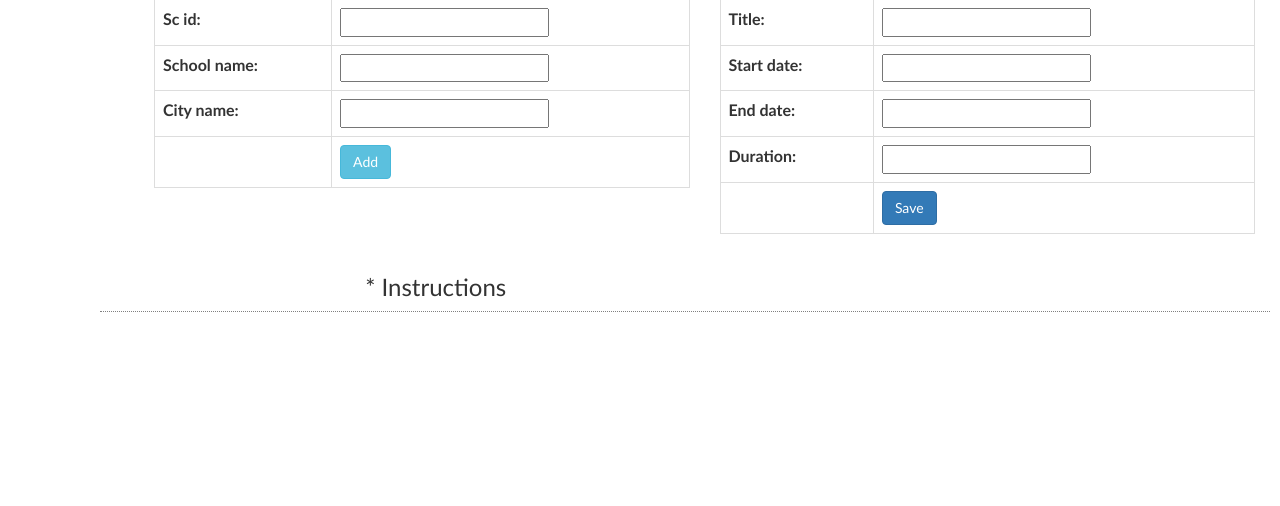
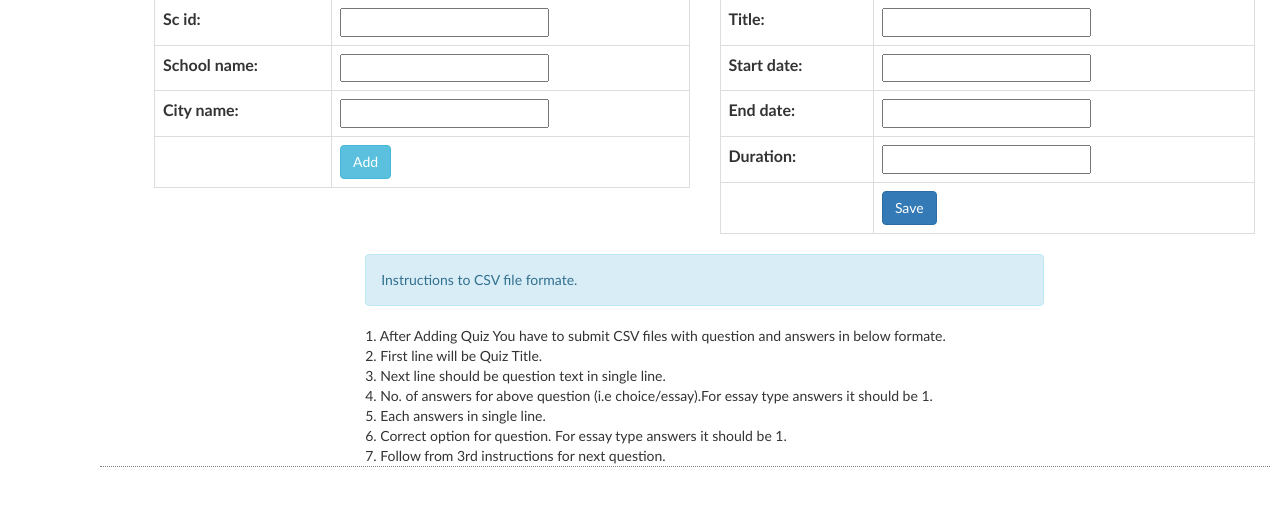
Before and after one commit to kish38/sqs, a Django app: page /sqsadmin/ in a window 1280 px wide. Shown: the part 214-720 px from the top of the page. Run offline with Django 3.2, Linux system fonts and the light colour scheme; some libraries are stand-ins or nearby versions.

Commit message:
instructions added

```diff
--- a/sqs/templates/admin.html
+++ b/sqs/templates/admin.html
@@ -52,7 +52,14 @@
 	</div>
 	<div class="row">
 		<div style="width:60%;margin-left: auto;margin-right: auto;">
-			<h3>* Instructions</h3>
+			<div class="alert alert-info">Instructions to CSV file formate. </div>
+			1. After Adding Quiz You have to submit CSV files with question and answers in below formate.</br>
+			2. First line will be Quiz Title.</br>
+			3. Next line should be question text in single line.</br>
+			4. No. of answers for above question (i.e choice/essay).For essay type answers it should be 1.</br>
+			5. Each answers in single line.</br>
+			6. Correct option for question. For essay type answers it should be 1.</br>
+			7. Follow from 3rd instructions for next question.
 
 		</div>
 	</div>
```
